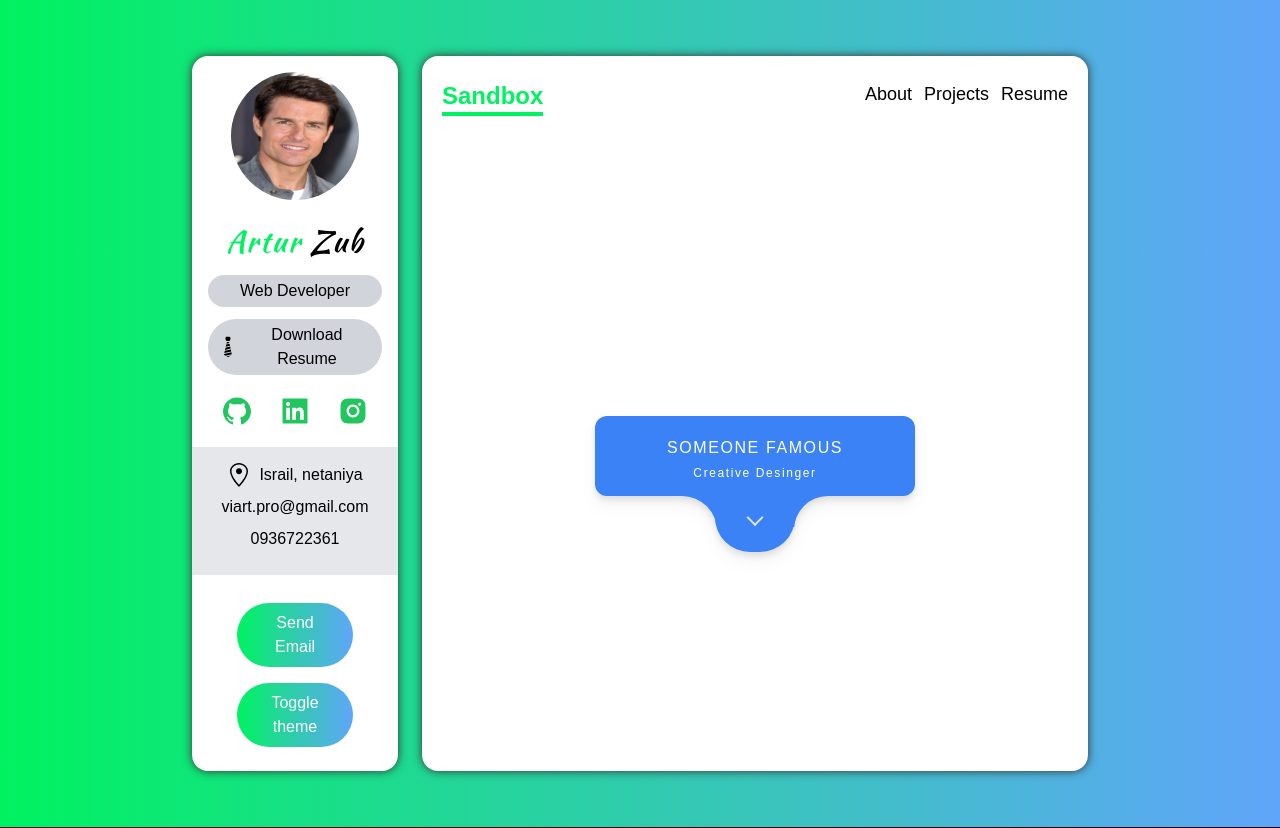
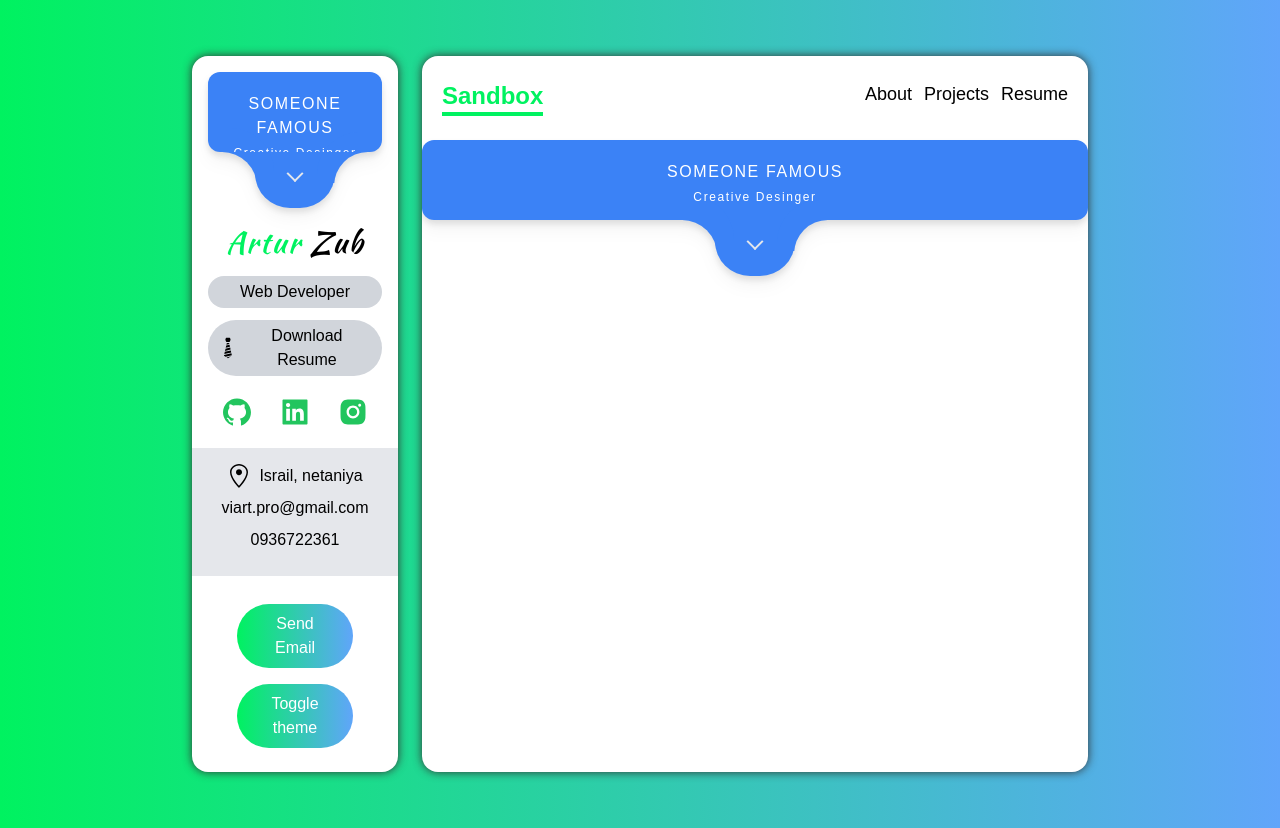
Before and after one commit to lazarevartur/portfolio, a Next.js app: page /sandbox in a window 1280 px wide. Built offline with nearby package versions, Linux system fonts and the light colour scheme.

Commit message:
refactor: adaptive profile card

```diff
--- a/components/Sidebar.tsx
+++ b/components/Sidebar.tsx
@@ -4,6 +4,7 @@ import { GoLocation } from "react-icons/go";
 import { GiTie } from "react-icons/gi";
 import { useTheme } from "next-themes";
 import { useCallback } from "react";
+import Sandbox from "../pages/sandbox";
 
 const Sidebar = () => {
   const { theme, setTheme } = useTheme();
@@ -14,15 +15,8 @@ const Sidebar = () => {
 
   return (
     <>
-      <Image
-        src="/user_avatar.webp"
-        alt="user avatar"
-        width={128}
-        height={128}
-        layout="intrinsic"
-        className="mx-auto border rounded-full"
-      />
-      <h3 className="my-4 text-3xl font-medium tracking-wider font-kaushan ">
+      <Sandbox/>
+      <h3 className="my-4 text-3xl font-medium tracking-wider pt-14 font-kaushan">
         <span className="text-green">Artur </span>
         Zub
       </h3>
--- a/pages/sandbox.tsx
+++ b/pages/sandbox.tsx
@@ -7,7 +7,6 @@ const Sandbox = () => {
   const [isActive, setIsActive] = useState(false);
 
   return (
-    <div className={s.main_container}>
     <div className={cn(s.card_main_box, { [s.active]: isActive })}>
       <div className={s.contentBx}>
         <div className={s.content}>
@@ -30,7 +29,6 @@ const Sandbox = () => {
         <span />
       </div>
     </div>
-    </div>
   );
 };
 
--- a/styles/styles.module.scss
+++ b/styles/styles.module.scss
@@ -3,10 +3,10 @@
 }
 
 .card_main_box {
-  @apply relative h-20 bg-blue-500 w-80 rounded-xl drop-shadow-lg transition-all ease-in-out;
+  @apply relative h-20 bg-blue-500 w-auto rounded-xl drop-shadow-lg transition-all ease-in-out;
 
   &.active {
-    @apply h-[420px];
+    @apply h-[380px];
     .toggle span {
       @apply -translate-x-1/2 -translate-y-[70%] rotate-[225deg];
     }
@@ -50,5 +50,5 @@
 }
 
 .imgBx {
-  @apply relative h-60 w-60 bg-white mt-5 shadow-def border-4;
+  @apply relative h-52 w-52 bg-white mt-5 shadow-def border-4;
 }
```
Lines whose indentation alone changed are shown as unchanged.
